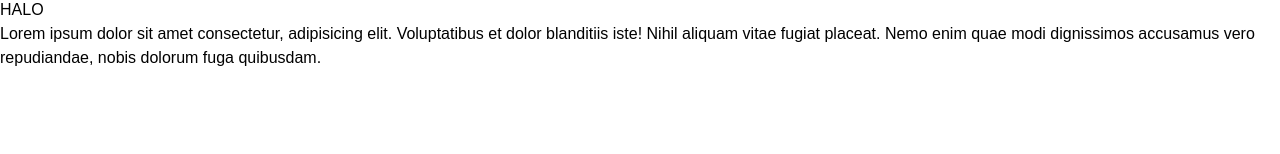
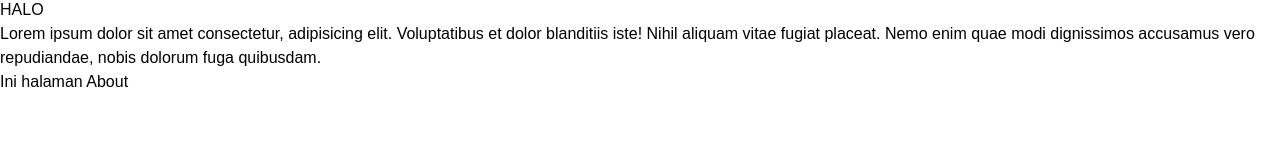
Before and after one commit to navizhaaulya/website-bakery, a React (Vite) app: page / in a window 1280 px wide. Shown: the part 146-300 px from the top of the page. Built offline with nearby package versions, Linux system fonts and the light colour scheme.

Commit message:
fix structure file

```diff
--- a/src/App.jsx
+++ b/src/App.jsx
@@ -1,11 +1,15 @@
+import { Navbar } from "./components/Navbar"
+import About from "./pages/About"
 
 function App() {
 
-
   return (
     <>
+    <Navbar />
       <h1>HALO</h1>
       <p>Lorem ipsum dolor sit amet consectetur, adipisicing elit. Voluptatibus et dolor blanditiis iste! Nihil aliquam vitae fugiat placeat. Nemo enim quae modi dignissimos accusamus vero repudiandae, nobis dolorum fuga quibusdam.</p>
+      <About />
+
     </>
   )
 }
--- a/src/main.jsx
+++ b/src/main.jsx
@@ -2,14 +2,11 @@ import { StrictMode } from 'react'
 import { createRoot } from 'react-dom/client'
 import './index.css'
 import App from './App.jsx'
-import { Navbar } from './components/Navbar.jsx'
 
 createRoot(document.getElementById('root')).render(
   <StrictMode>
     <div className='container mx-auto px-0'>
-    <Navbar />
     <App />
-
     </div>
   </StrictMode>,
 );
--- /dev/null
+++ b/src/pages/About.jsx
@@ -0,0 +1,9 @@
+const About = () => {
+    return (
+        <div>
+            <h1 className="text-3xl font-semibold">Ini halaman About</h1>
+        </div>
+    )
+}
+
+export default About
```
